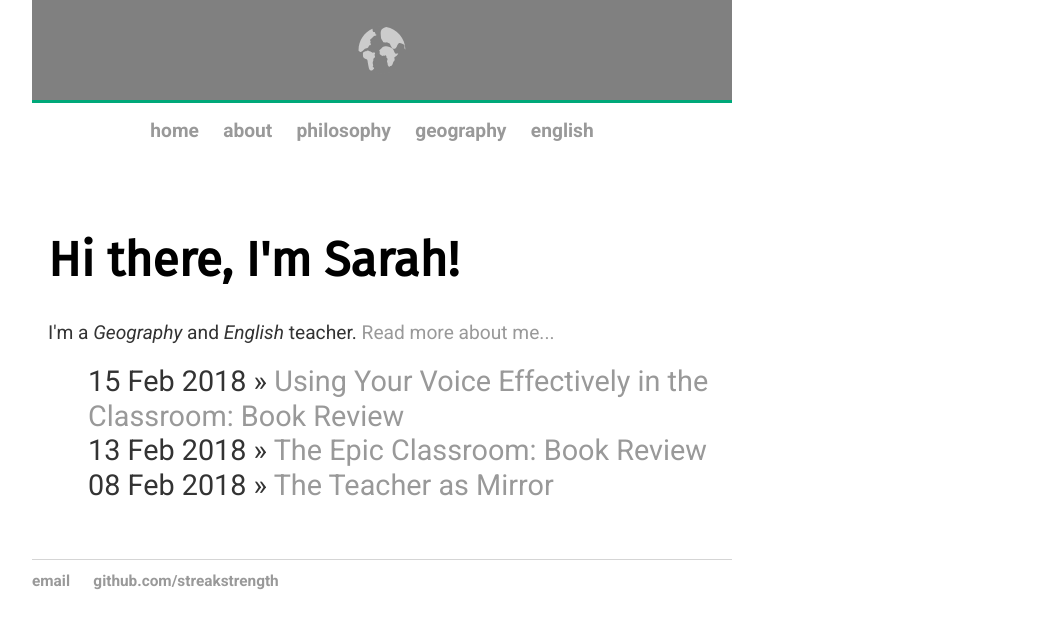
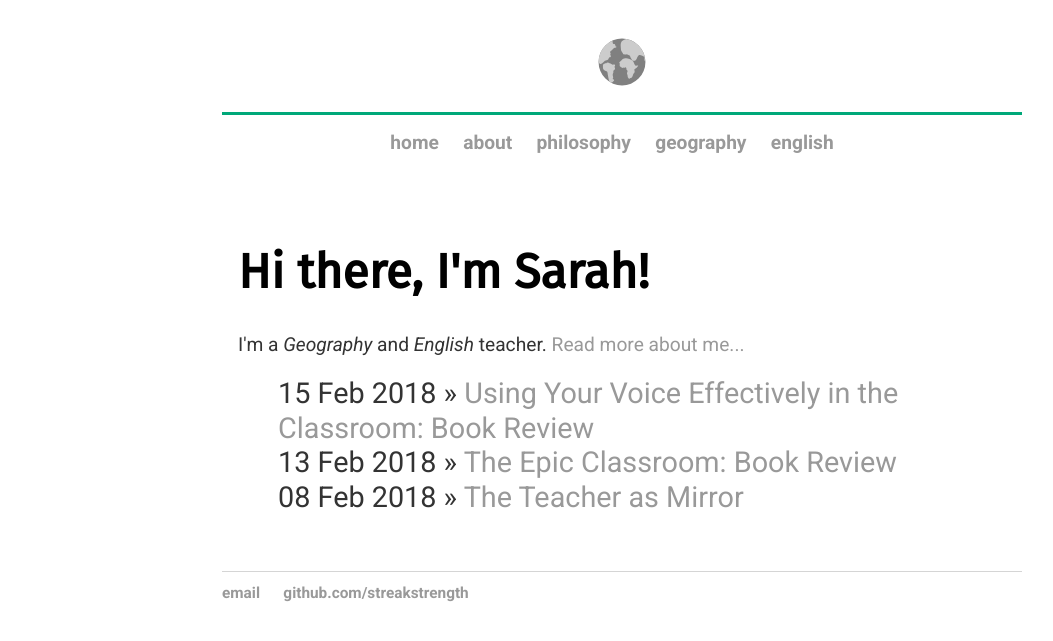
Before and after one commit to streakstrength/streakstrength.github.io, a Jekyll site: the page built from index.html, in a window 1280 px wide. Shown: the top 641 px of the page, without its empty margins (18-1071 px from the left). Built offline with Jekyll 4.4.1, drawn with Linux system fonts in a browser that asks for light colours; nearby versions of some CDN libraries.

Commit message:
Changed to margin 0px auto 0px auto under body

```diff
--- a/css/main.css
+++ b/css/main.css
@@ -8,22 +8,18 @@ body {
 
 @media only screen and (min-width: 481px) {
   body {
-    padding-top: 0px;
-    padding-right: 50px;
-    padding-left: 50px;
-    float: left;
-    display: inline-block;
+    margin: 0px auto 0px auto;
+    max-width: 800px;
   }
 }
 
 /* Top banner */
 #banner {
 	height: 100px;
-	background-color: gray;
+	background-color: #ffffff;
 	overflow: hidden;
-    width: 100%;
+    width: auto;
     background-position: 0px 0px;
-    margin: 0px auto;
 }
 #banner img {
     position: relative;
@@ -37,7 +33,7 @@ body {
 	top: 0;
 	z-index: 100;
 	position: fixed;
-	width: 100%;
+	width: auto;
 }
 #nav_bar {
 	border: 0;
```
